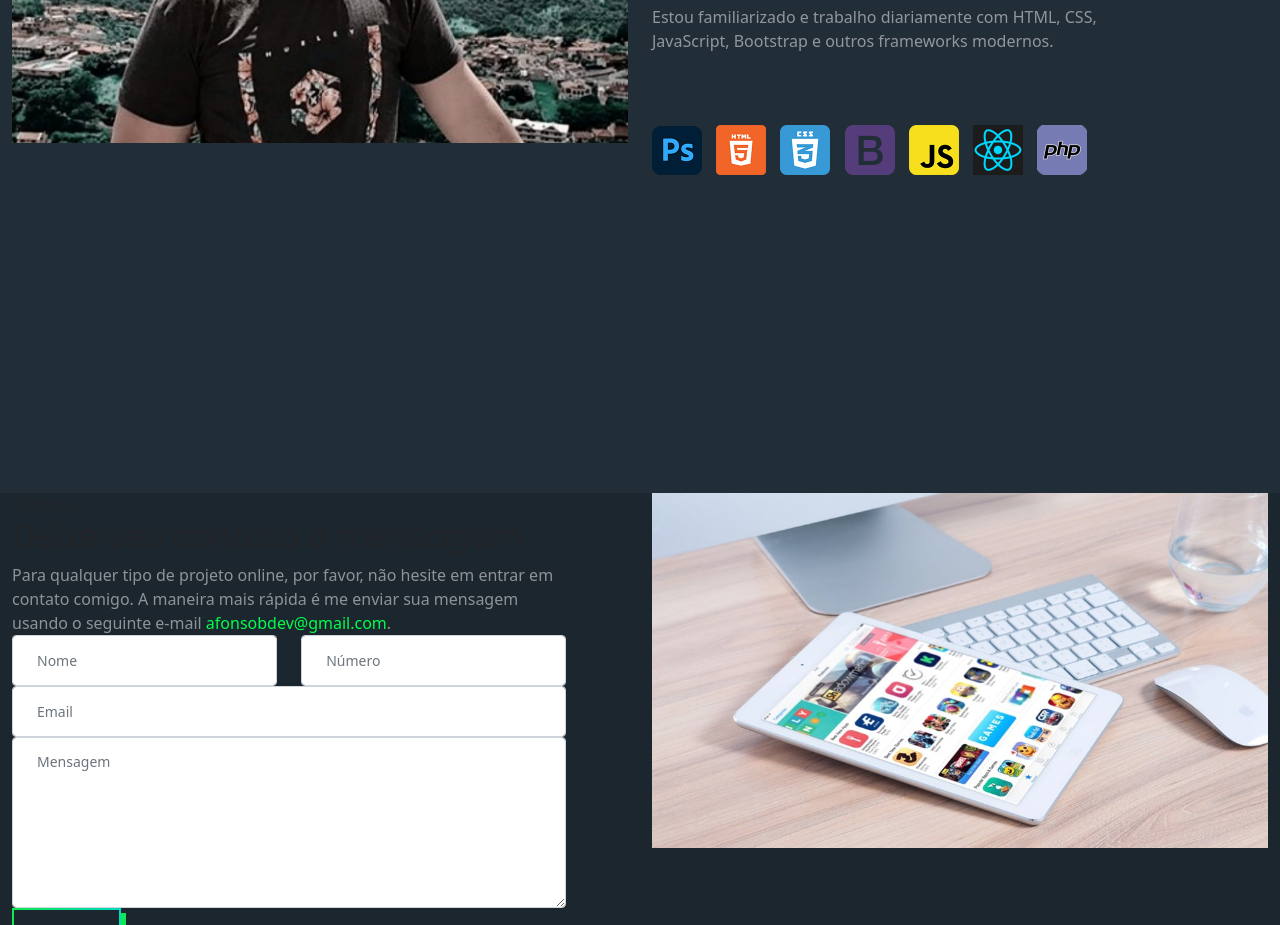
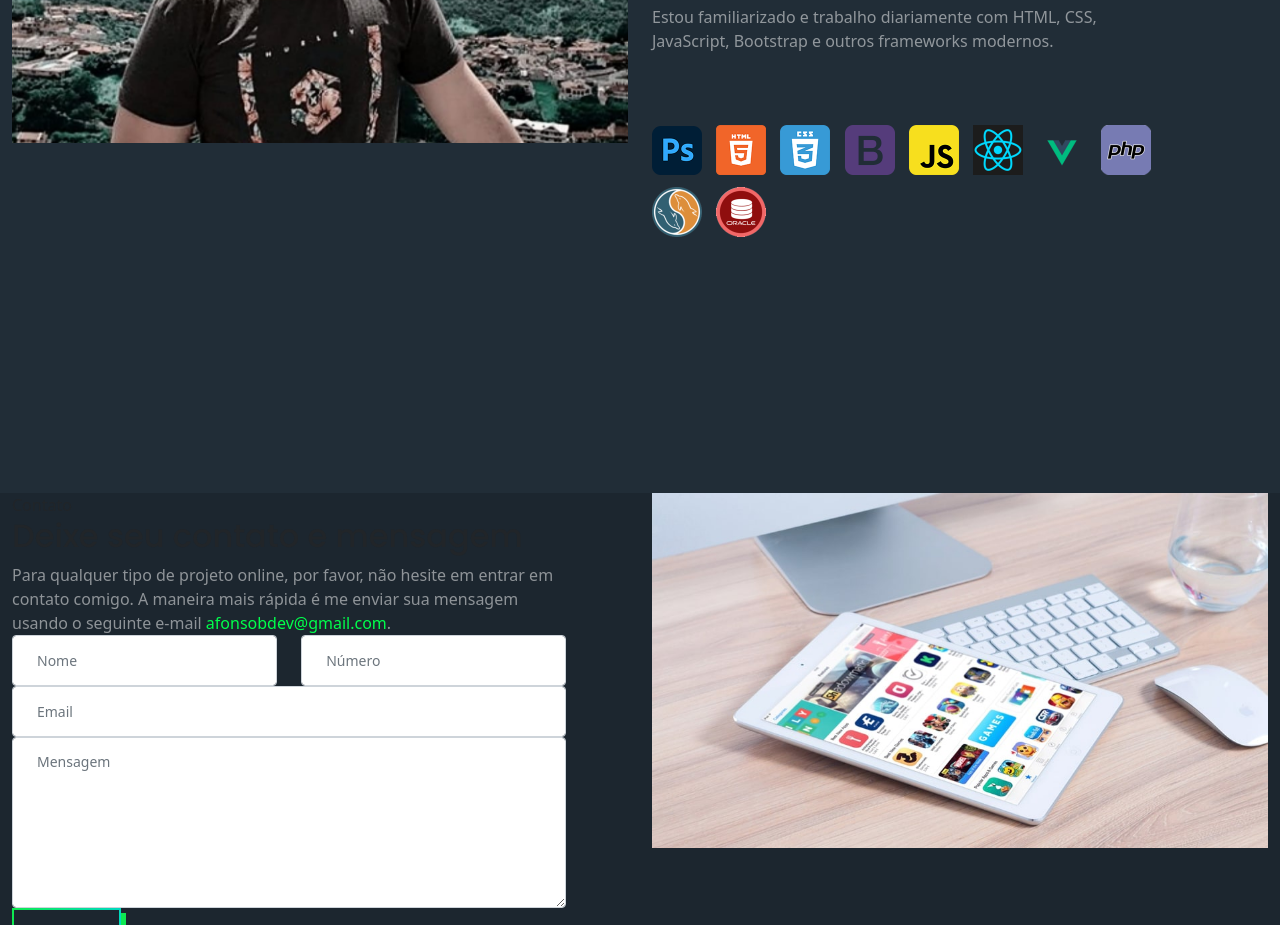
Before and after one commit to Afonso-Bezerra/webportifolio, a plain HTML site: page index.html in a window 1280 px wide. Shown: the part 5100-6025 px from the top of the page. Drawn offline with nearby package versions, Linux system fonts and the light colour scheme.

Commit message:
Icons Skills

```diff
--- a/index.html
+++ b/index.html
@@ -228,7 +228,10 @@
                                     <img src="assets/images/details-icon-bootstrap.png" alt="alternative">
                                     <img src="assets/images/details-icon-javascript.png" alt="alternative">
                                     <img src="assets/images/react.png" alt="alternative">
+                                    <img src="assets/images/vue.png" alt="alternative">
                                     <img src="assets/images/php.png" alt="alternative">
+                                    <img src="assets/images/mysql.png" alt="alternative">
+                                    <img src="assets/images/oracle.png" alt="alternative">
                                 </div>
                             </div>
                         </div>
```
Also changed, not shown: assets/images/mysql.png (added), assets/images/oracle.png (added), assets/images/vue.png (added).
